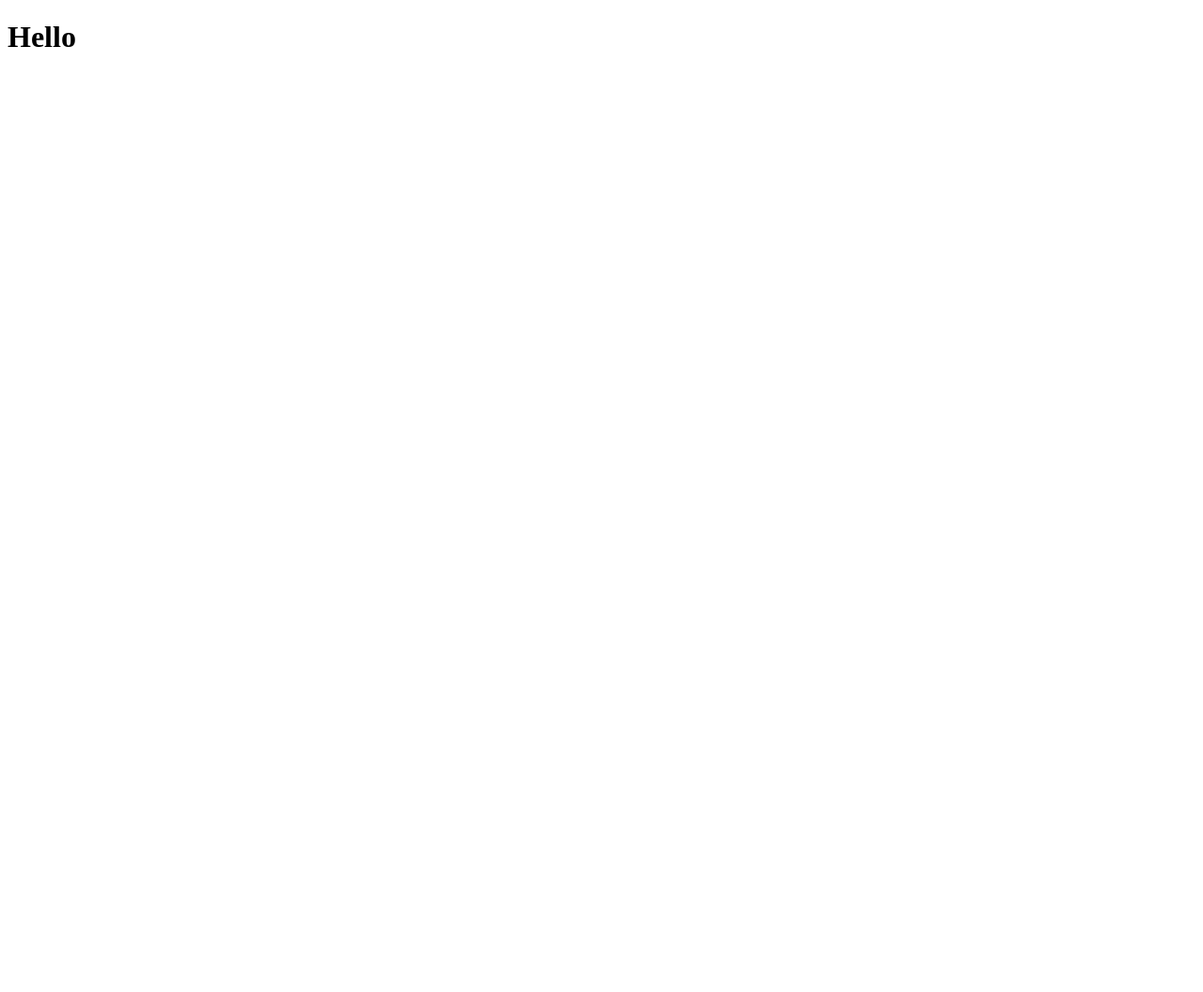
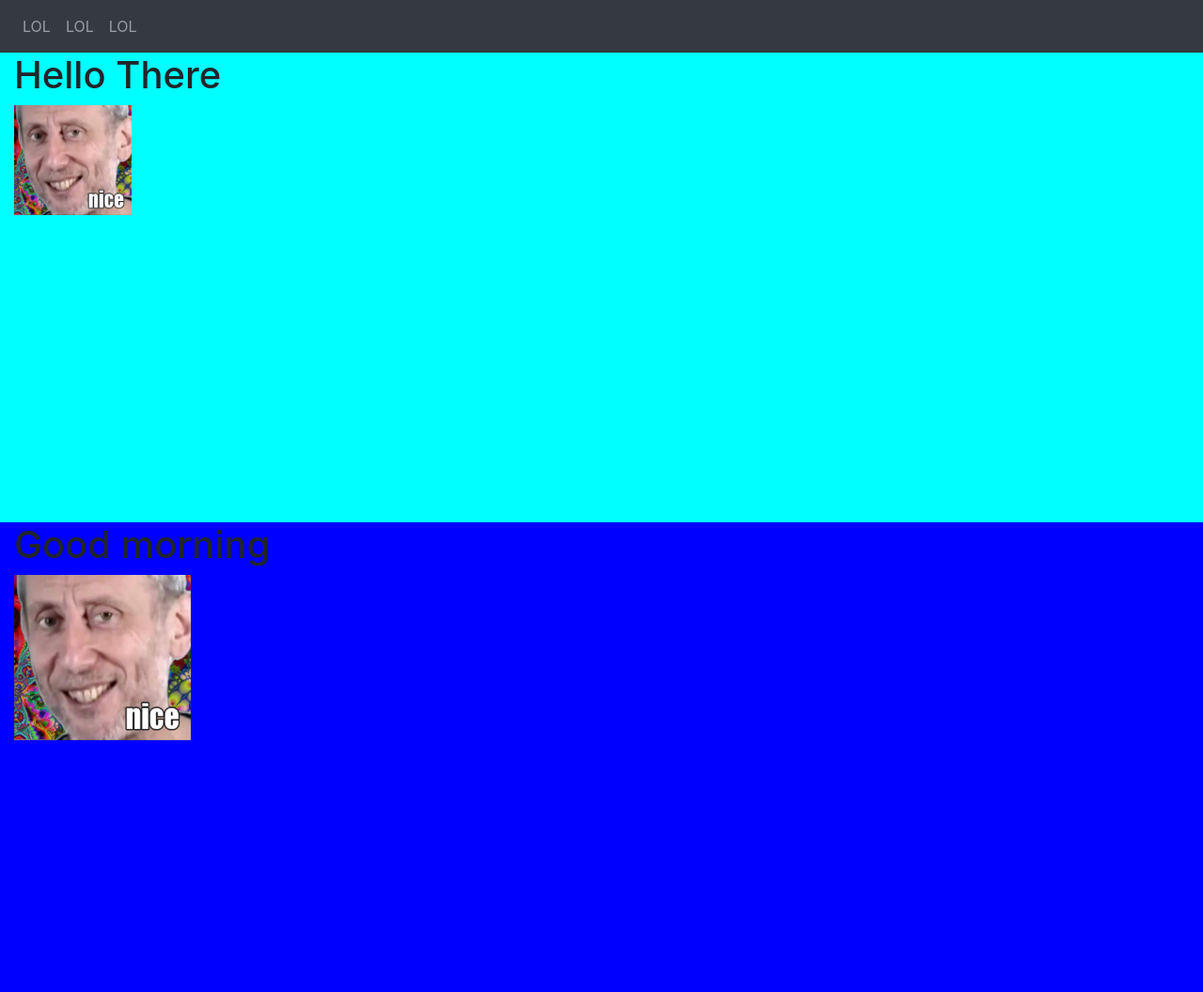
Before and after one commit to RioRocker97/RioRocker97.github.io, a plain HTML site: page index.html in a window 1280 px wide. Shown: the whole page at 94% size. Before the commit the page ends 800 px from the top, so only its background shows below. Drawn offline with nearby package versions, Linux system fonts and the light colour scheme.

Commit message:
first step

```diff
--- a/index.html
+++ b/index.html
@@ -2,8 +2,29 @@
 <html lang="en">
 <head>
     <title>This is my brand new website</title>
+    <link rel="stylesheet" href="https://stackpath.bootstrapcdn.com/bootstrap/4.4.1/css/bootstrap.min.css" integrity="sha384-Vkoo8x4CGsO3+Hhxv8T/Q5PaXtkKtu6ug5TOeNV6gBiFeWPGFN9MuhOf23Q9Ifjh" crossorigin="anonymous">
 </head>
 <body>
-    <h1>Hello</h1>
+    <div class="navbar navbar-expand-sm bg-dark navbar-dark">
+        <ul class="navbar-nav">
+            <li class="nav-item">
+                <a href="#" class="nav-link">LOL</a>
+            </li>
+            <li class="nav-item">
+                <a href="#" class="nav-link">LOL</a>
+            </li>
+            <li class="nav-item">
+                <a href="#" class="nav-link">LOL</a>
+            </li>
+        </ul>
+    </div>
+    <div class="welcome container-fluid" style="height: 500px; background-color: aqua;">
+        <h1>Hello There</h1>
+        <img src="img/test.jpg" alt="Noice" class="img-fluid" style="width: 10%;">
+    </div>
+    <div class="brief container-fluid" style="height: 500px; background-color: blue;">
+        <h1>Good morning</h1>
+        <img src="img/test.jpg" alt="Noice" class="img-fluid" style="width: 15%;">
+    </div>
 </body>
 </html>
```
Also changed, not shown: img/test.jpg (added).
